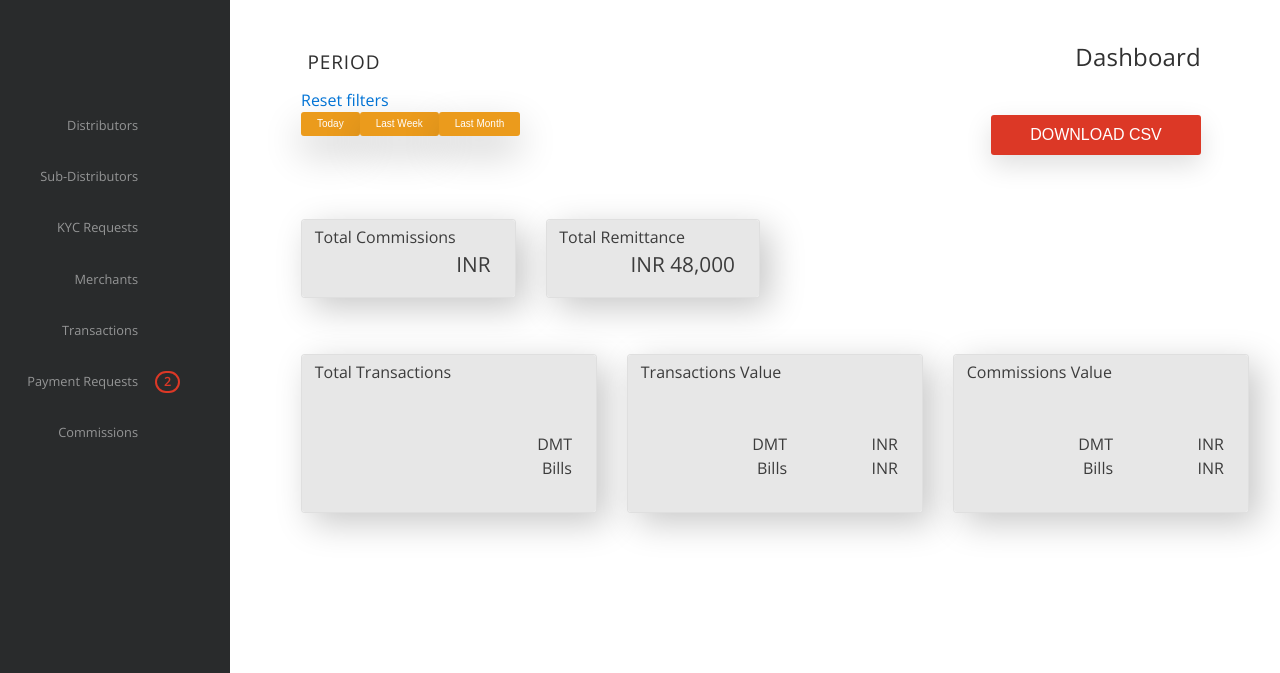
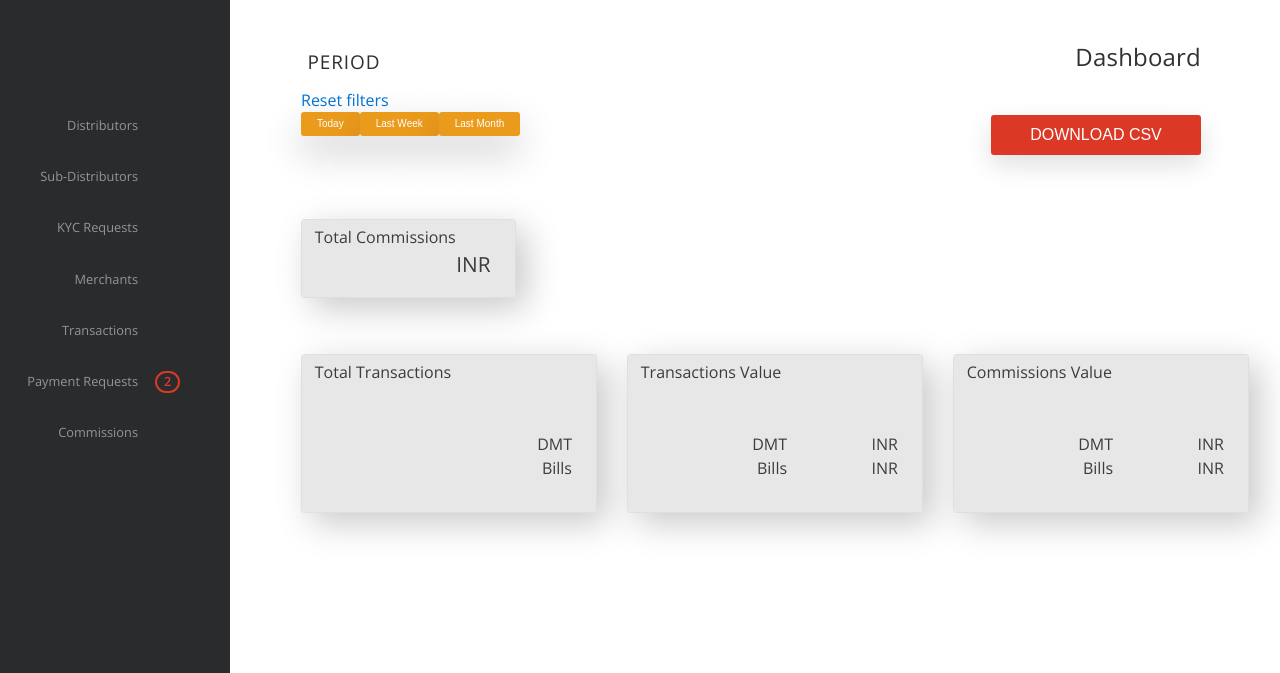
Before and after one commit to Sherly14/CMS, a Django app: template zruser/templates/zruser/user_dashboard.html in a window 1280 px wide. Shown: the part 50-723 px from the top of the page. Run offline with Django 3.2, Linux system fonts and the light colour scheme; the template is opened without the code that fills it, so the values that code supplies are empty; the visitor is signed in with stand-in values (Sample User, id 1); parts of the project's set-up code (start-up, migrations or seed data) failed here and were passed over; some libraries are stand-ins or nearby versions.

Commit message:
removing dummy content

```diff
--- a/zrcommission/templates/zrcommission/dashboard.html
+++ b/zrcommission/templates/zrcommission/dashboard.html
@@ -61,7 +61,7 @@
         <!-- </div> -->
         <!-- <div class="col-md-4 pad-0"> -->
             <input class="button red" type="button" value="Search" id="search">
-            <a href='{% url "commission:display-commission" %}' >Reseat filters</a>
+            <a href='{% url "commission:display-commission" %}' >Reset filters</a>
             <input class="button red" type="button" value="DOWNLOAD CSV" id="download-csv">
             <!-- </div> -->
             <!-- </div> -->
--- a/zruser/templates/zruser/user_dashboard.html
+++ b/zruser/templates/zruser/user_dashboard.html
@@ -65,19 +65,19 @@
                     </div>
                 </div>
                 {% endif %}
-                <div class="col-xl-3 col-sm-6 mb-3">
-                    <div class="card card-inverse o-hidden h-100">
-                        <div class="card-block lightGrayBG blackTextColor">
-
-
-                        <span class="card-head spanAlignment">
-                                Total Remittance</span>
-                        <span class="card-data textAlignRight spanAlignment">
-                                INR 48,000</span>
-                    </div>
-
-                    </div>
-                </div>
+{#                <div class="col-xl-3 col-sm-6 mb-3">#}
+{#                    <div class="card card-inverse o-hidden h-100">#}
+{#                        <div class="card-block lightGrayBG blackTextColor">#}
+{##}
+{##}
+{#                            <span class="card-head spanAlignment">#}
+{#                                Total Remittance</span>#}
+{#                            <span class="card-data textAlignRight spanAlignment">#}
+{#                                INR 48,000</span>#}
+{#                        </div>#}
+{##}
+{#                    </div>#}
+{#                </div>#}
 
             </div>
             <div class="row" style="margin-bottom: 2.5rem">
```
